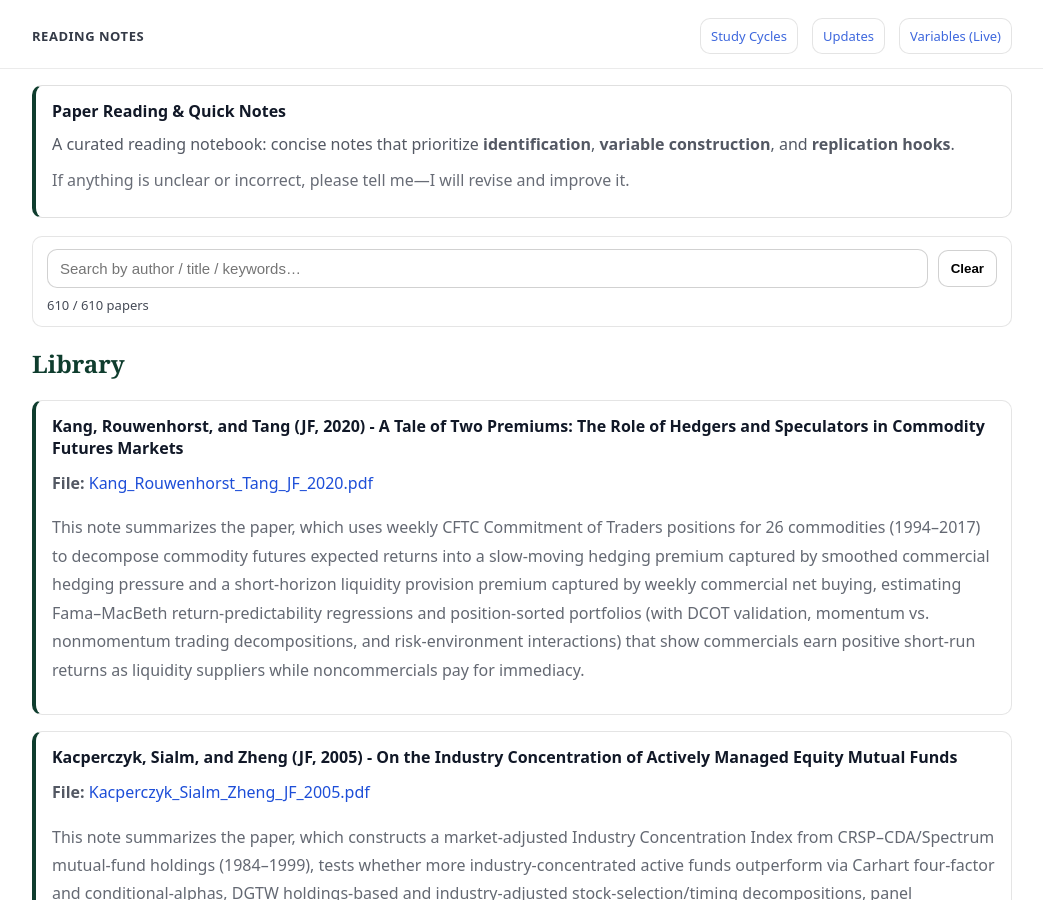
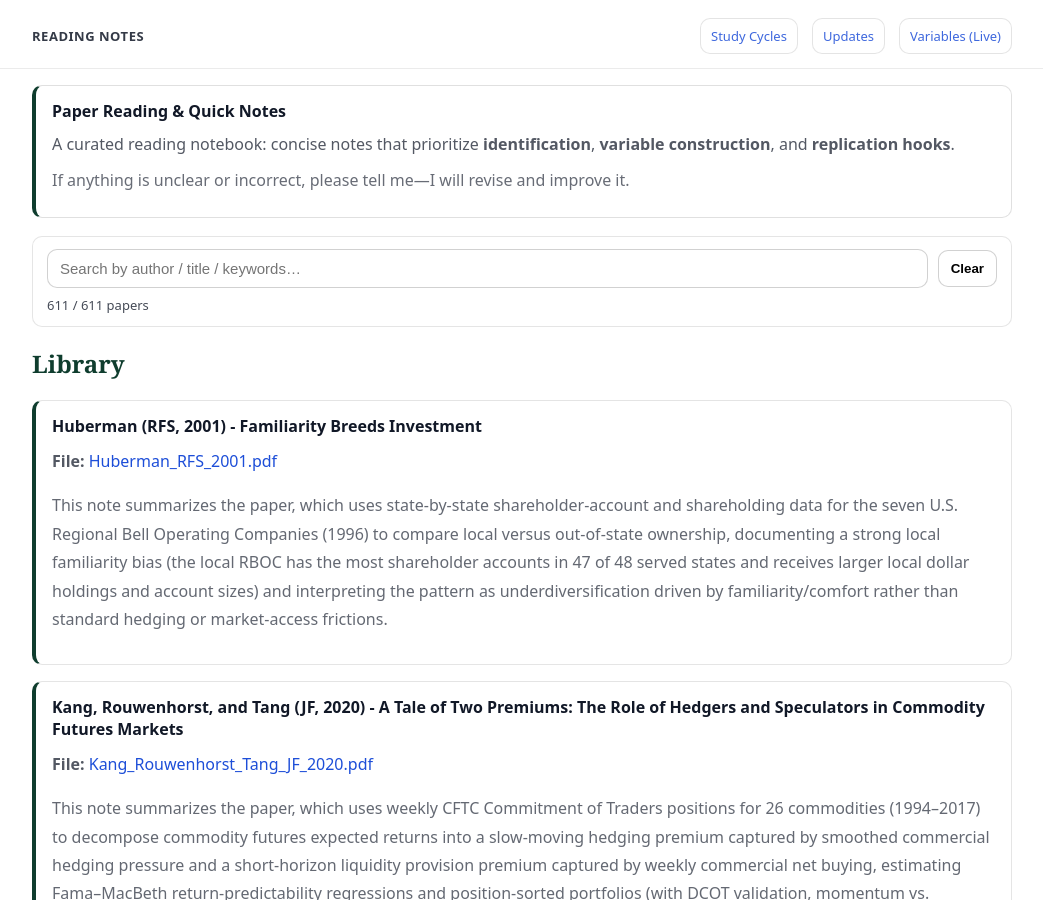
Before and after one commit to yaxinzn/study-archive, a Jekyll site: the page built from reading/index.md, in a window 1280 px wide and 900 px high. Shown: the whole window, without its empty margins (118-1161 px from the left). Built offline with Jekyll 4.4.1, drawn with Linux system fonts in a browser that asks for light colours.

Commit message:
Reading: add/update Huberman_RFS_2001.pdf

```diff
--- a/_data/reading.yml
+++ b/_data/reading.yml
@@ -1,3 +1,7 @@
+- title: "Huberman (RFS, 2001) - Familiarity Breeds Investment"
+  file: "Huberman_RFS_2001.pdf"
+  desc: "This note summarizes the paper, which uses state-by-state shareholder-account and shareholding data for the seven U.S. Regional Bell Operating Companies (1996) to compare local versus out-of-state ownership, documenting a strong local familiarity bias (the local RBOC has the most shareholder accounts in 47 of 48 served states and receives larger local dollar holdings and account sizes) and interpreting the pattern as underdiversification driven by familiarity/comfort rather than standard hedging or market-access frictions."
+
 - title: "Kang, Rouwenhorst, and Tang (JF, 2020) - A Tale of Two Premiums: The Role of Hedgers and Speculators in Commodity Futures Markets"
   file: "Kang_Rouwenhorst_Tang_JF_2020.pdf"
   desc: "This note summarizes the paper, which uses weekly CFTC Commitment of Traders positions for 26 commodities (1994–2017) to decompose commodity futures expected returns into a slow-moving hedging premium captured by smoothed commercial hedging pressure and a short-horizon liquidity provision premium captured by weekly commercial net buying, estimating Fama–MacBeth return-predictability regressions and position-sorted portfolios (with DCOT validation, momentum vs. nonmomentum trading decompositions, and risk-environment interactions) that show commercials earn positive short-run returns as liquidity suppliers while noncommercials pay for immediacy."
```
Also changed, not shown: 1 other file.
